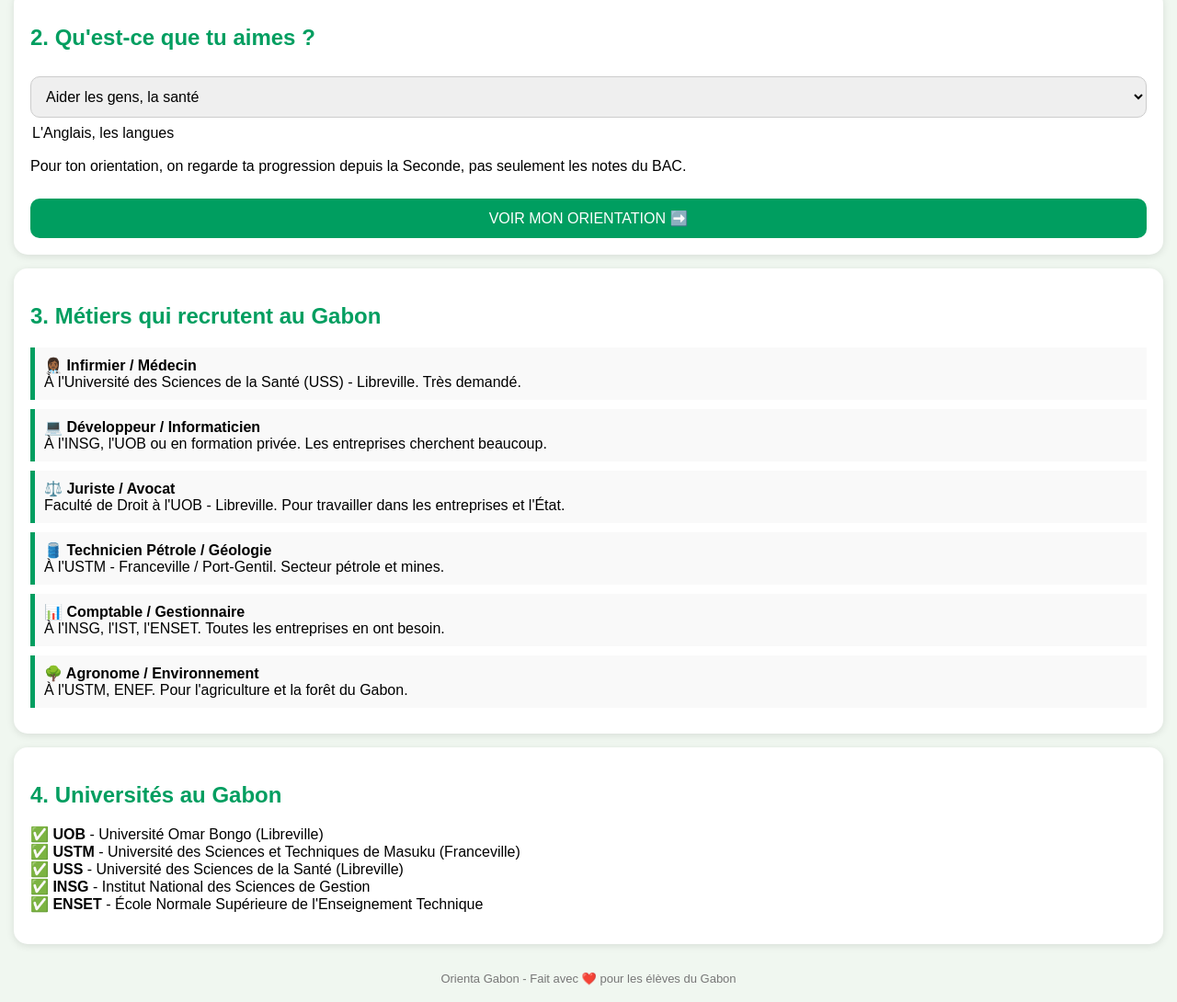
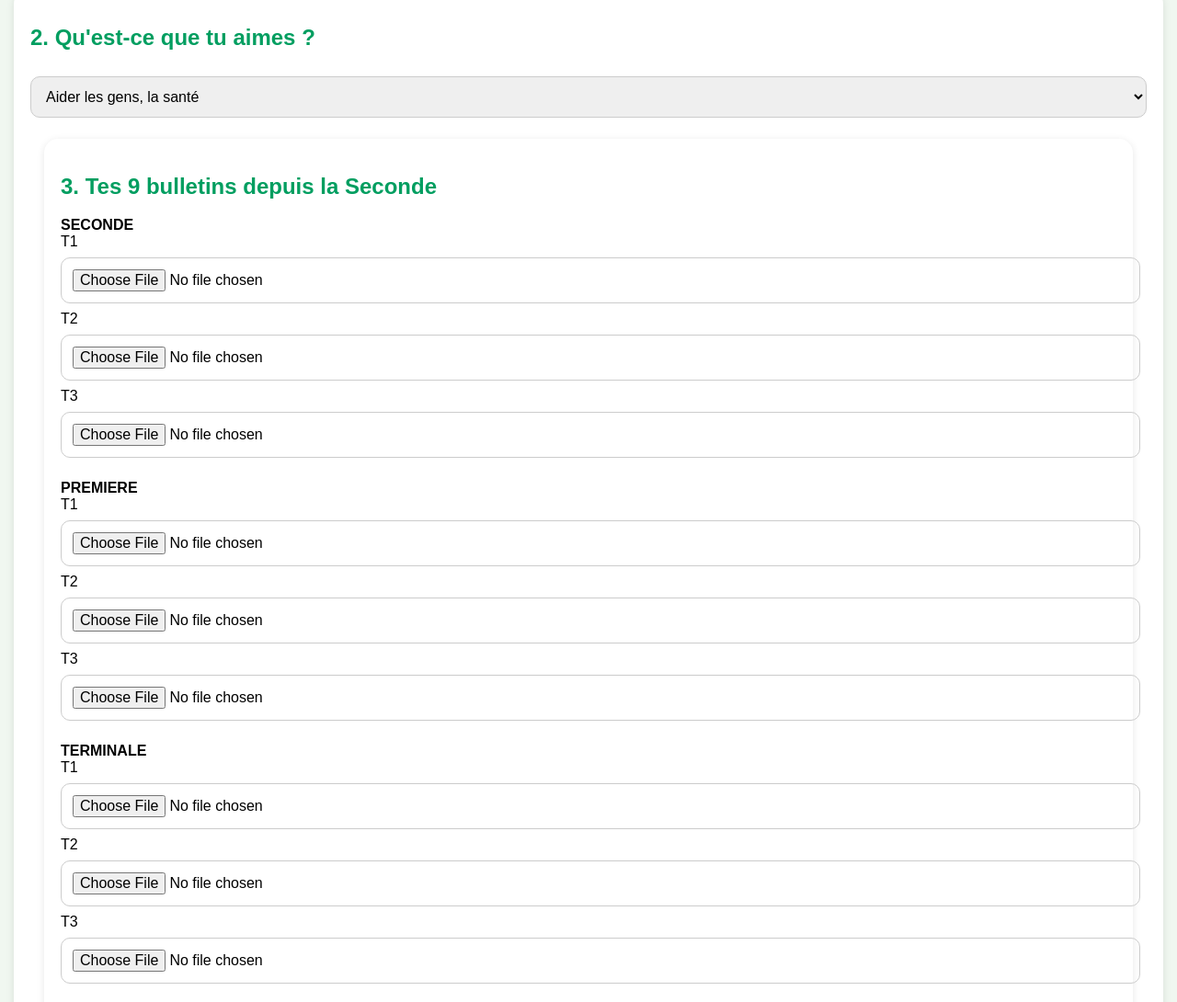
Before and after one commit to Orienta-Gabon/Orienta-Gabon-, a plain HTML site: page index.html in a window 1280 px wide. Shown: the part 433-1523 px from the top of the page at 92% size. Drawn offline with Linux system fonts and the light colour scheme.

Commit message:
Add file inputs for student report submissions
Added file input fields for each term in Seconde, Premiere, and Terminale.

```diff
--- a/index.html
+++ b/index.html
@@ -53,8 +53,23 @@ footer{text-align:center;padding:15px;color:#777;font-size:13px}
 <option value="business">Argent, commerce, entreprise</option>
 <option value="nature">Nature, forêt, pétrole, environnement</option>
 <option value="batiment">Construire, dessiner, technique</option>
-</select>
-  <option value="anglais">L'Anglais, les langues</option>
+<option value="anglais">L'Anglais, les langues</option></select>
+  </select>
+  <div class="box">
+<h2>3. Tes 9 bulletins depuis la Seconde</h2>
+<p><b>SECONDE</b><br>
+T1 <input type="file"><br>
+T2 <input type="file"><br>
+T3 <input type="file"></p>
+<p><b>PREMIERE</b><br>
+T1 <input type="file"><br>
+T2 <input type="file"><br>
+T3 <input type="file"></p>
+<p><b>TERMINALE</b><br>
+T1 <input type="file"><br>
+T2 <input type="file"><br>
+T3 <input type="file"></p>
+</div>
   <p>Pour ton orientation, on regarde ta progression depuis la Seconde, pas seulement les notes du BAC.</p>
 <button onclick="trouver()">VOIR MON ORIENTATION ➡️</button>
 <div id="res" class="result"></div>
```
